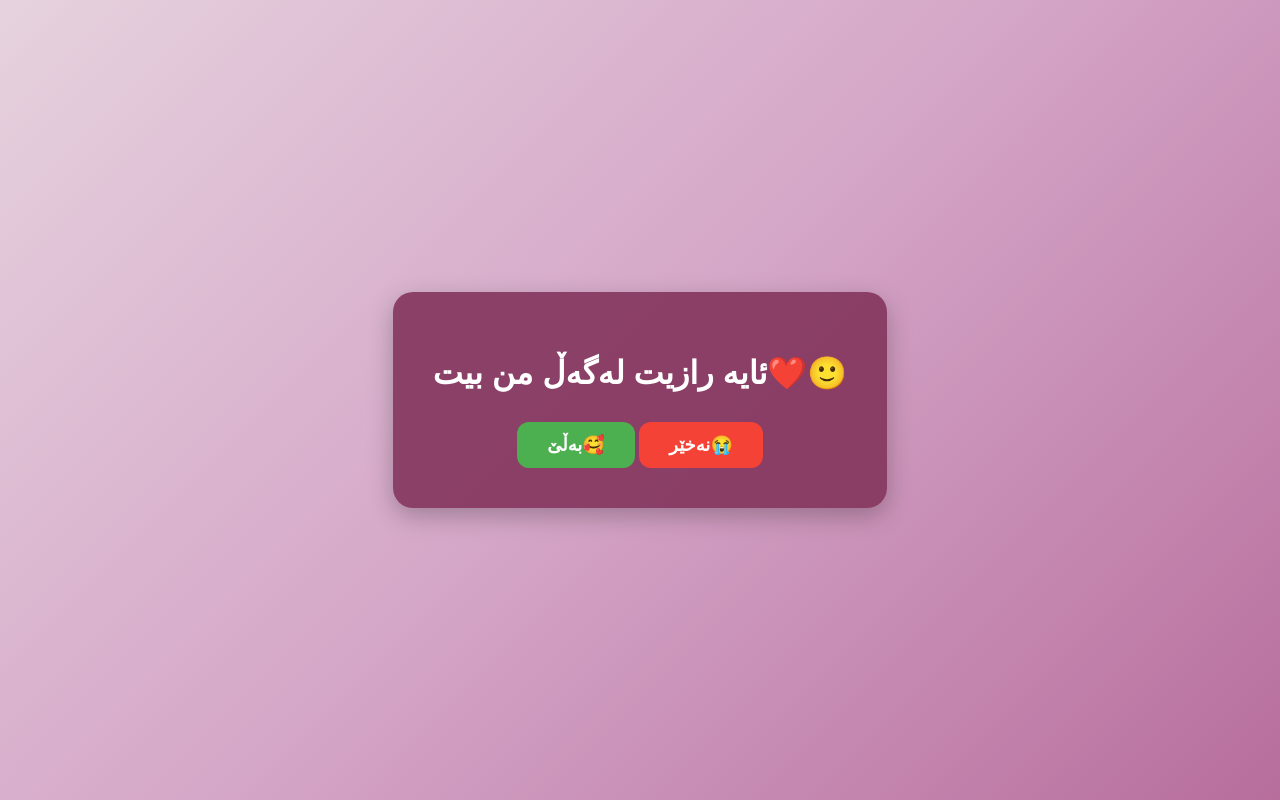
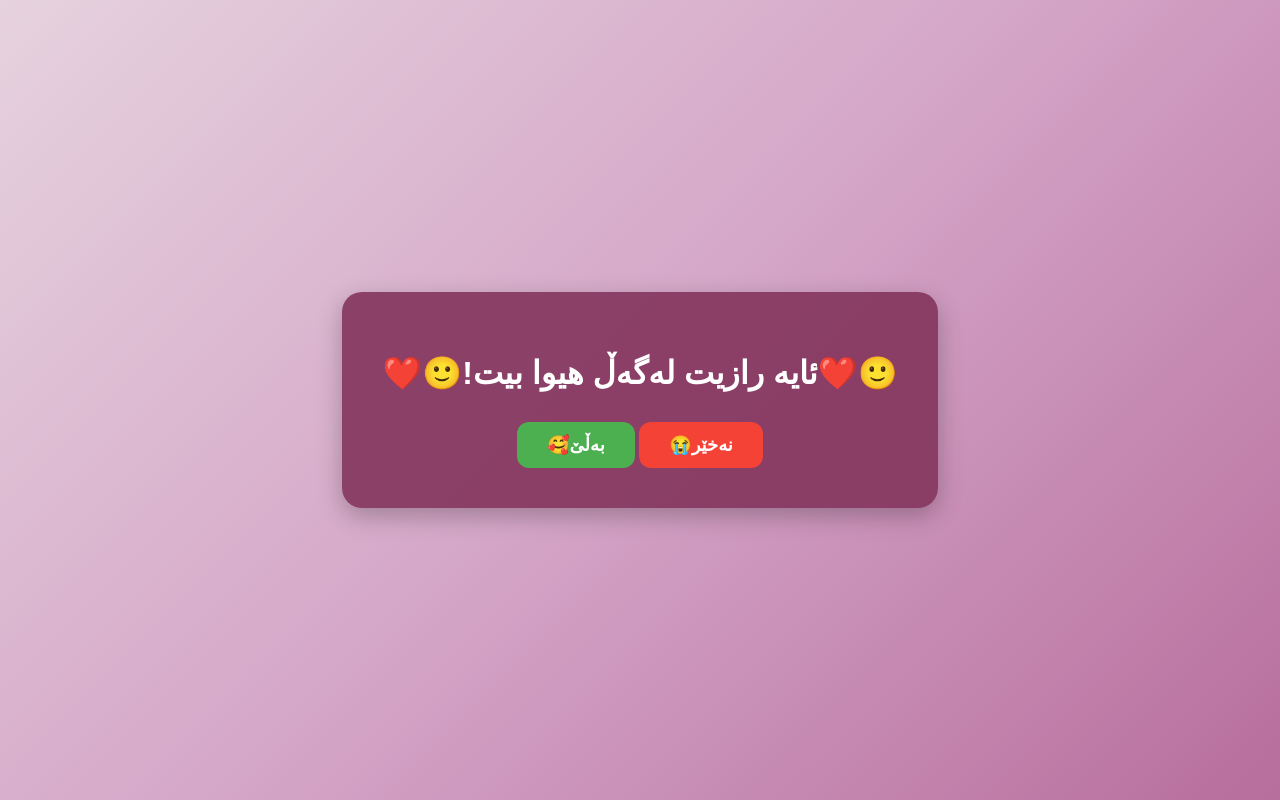
Before and after one commit to kiirpo/foryou1, a plain HTML site: page index.html in a window 1280 px wide. Drawn offline with Linux system fonts and the light colour scheme.

Commit message:
Update title and text in index.html

```diff
--- a/index.html
+++ b/index.html
@@ -3,7 +3,7 @@
 <head>
     <meta charset="UTF-8">
     <meta name="viewport" content="width=device-width, initial-scale=1.0">
-    <title>ئایە رازیت لەگەڵ من بیت❤️🙂</title>
+    <title>❤️🙂!ئایە رازیت لەگەڵ هیوا بیت</title>
     <style>
  body {
     font-family: Arial, sans-serif;
@@ -64,10 +64,10 @@ button {
 <body>
 
     <div class="container">
-        <h1 id="question">ئایە رازیت لەگەڵ من بیت❤️🙂</h1>
+        <h1 id="question">❤️🙂!ئایە رازیت لەگەڵ هيوا بیت❤️🙂</h1>
         <div class="btn-container">
-            <button id="yesBtn" onclick="agreed()">بەڵێ🥰</button>
-            <button id="noBtn" onmouseover="runAway()" onclick="runAway()">نەخێر😭</button>
+            <button id="yesBtn" onclick="agreed()">🥰بەڵێ</button>
+            <button id="noBtn" onmouseover="runAway()" onclick="runAway()">😭نەخێر</button>
         </div>
     </div>
 
@@ -86,11 +86,12 @@ button {
         }
 
         function agreed() {
-            document.getElementById('question').innerText = "ئاوا بە قسەی خۆش 🥰✨";
+            document.getElementById('question').innerText = "🥰✨ئاوا بە قسەی خۆش ";
             document.getElementById('yesBtn').style.display = 'none';
             document.getElementById('noBtn').style.display = 'none';
         }
     </script>
 
+
 </body>
 </html>
```
